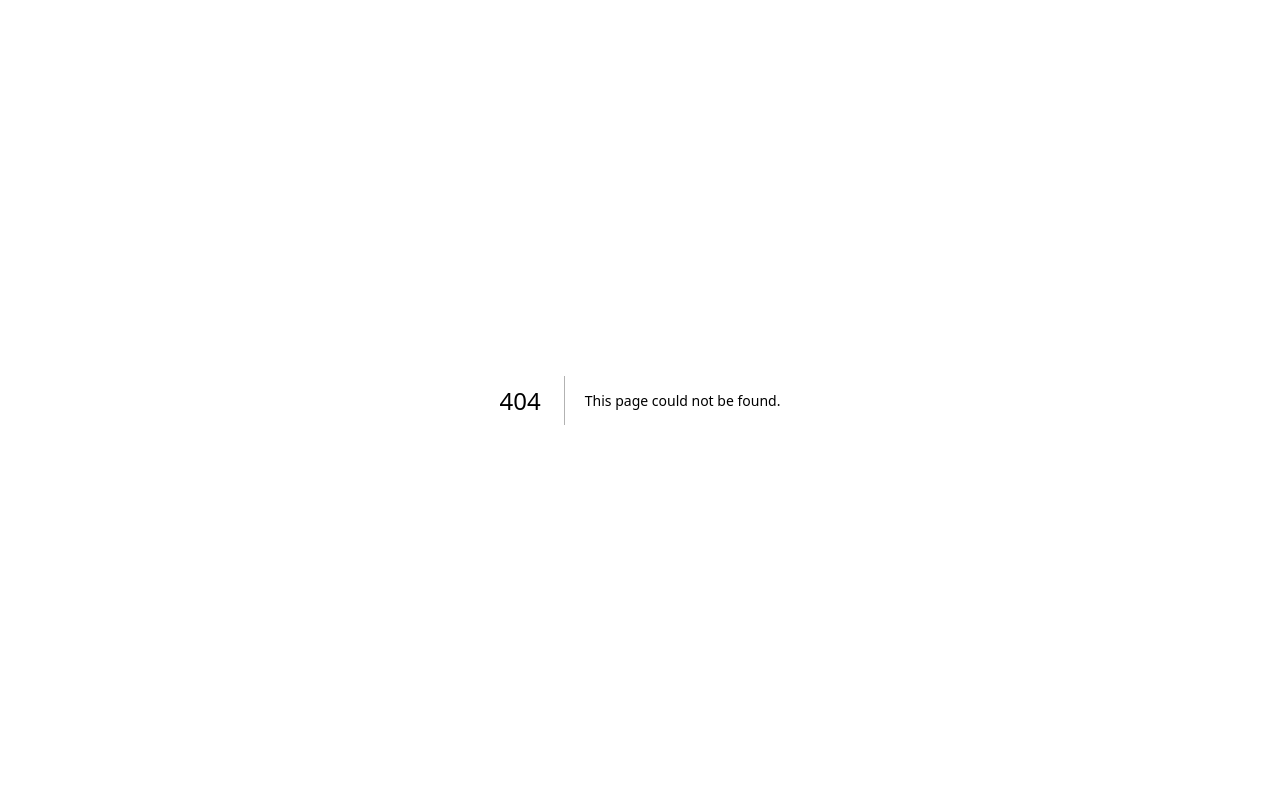
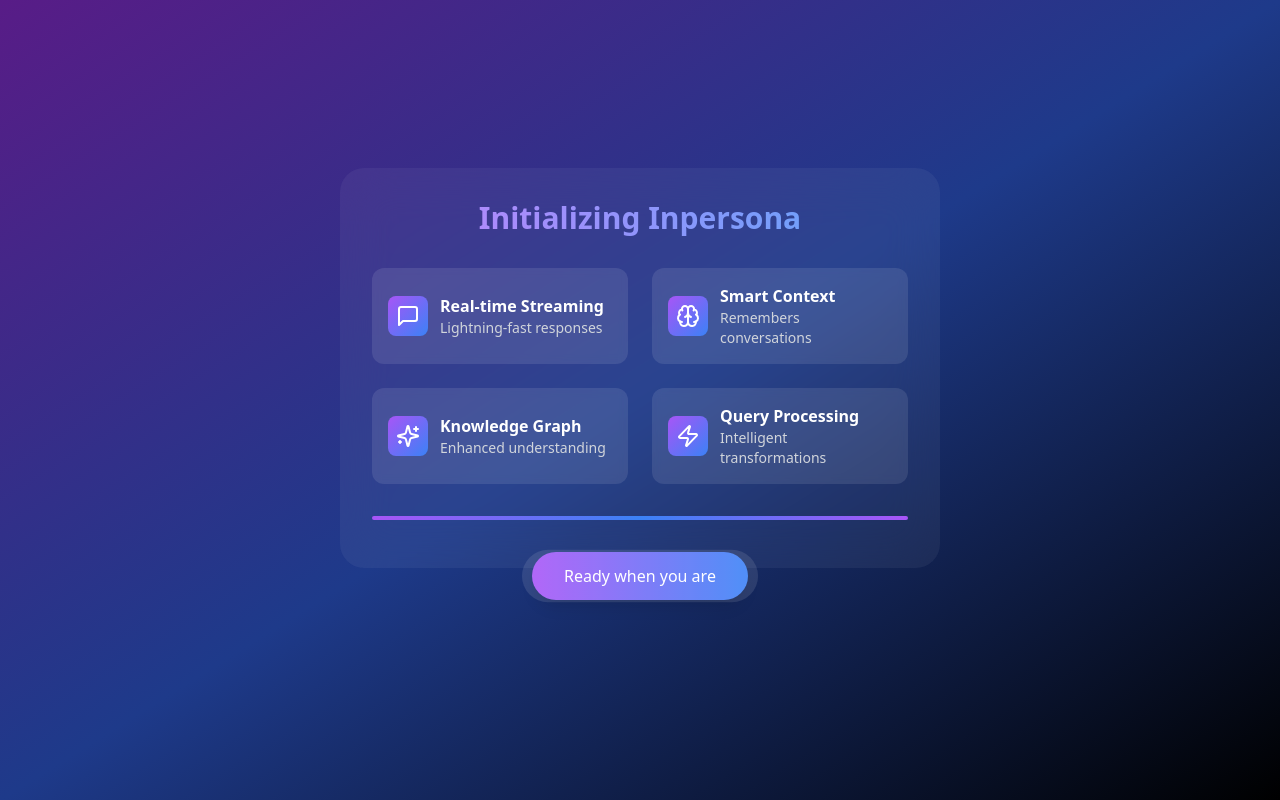
Before and after one commit to yatharthk2/odyssey, a Next.js app in the folder frontend/: page /components/InpersonaLoading in a window 1280 px wide. Before the commit this address had no page. Built offline with nearby package versions, Linux system fonts and the light colour scheme.

Commit message:
Added Inpersona loading animation

```diff
--- a/frontend/pages/components/Header.tsx
+++ b/frontend/pages/components/Header.tsx
@@ -3,17 +3,23 @@ import config from "../index.json";
 import Link from "next/link";
 import ThemeToggle from "../../components/ThemeToggle";
 import { motion } from "framer-motion"; // Add this import
+import { useRouter } from 'next/router';
 
 const Header = () => {
+  const router = useRouter();
   const navigation = config.navigation;
 
   const handleClick = (e: React.MouseEvent<HTMLAnchorElement>, href: string) => {
+    e.preventDefault();
     if (href.startsWith('#')) {
-      e.preventDefault();
       const element = document.querySelector(href);
       if (element) {
         element.scrollIntoView({ behavior: 'smooth' });
       }
+    } else if (href === '/inpersona') {
+      router.push('/loading');
+    } else {
+      router.push(href);
     }
   };
 
--- a/frontend/pages/components/InpersonaChat.tsx
+++ b/frontend/pages/components/InpersonaChat.tsx
@@ -149,8 +149,8 @@ export default function InpersonaChat() {
         <div className="max-w-3xl mx-auto">
           {messages.length === 0 ? (
             <div className="flex flex-col items-center justify-center h-full space-y-6">
-              <div className="w-20 h-20 flex items-center justify-center rounded-full bg-gradient-to-br from-purple-600 to-blue-600 shadow-lg">
-                <span className="text-3xl font-bold text-white">C</span>
+              <div className="w-32 h-32 flex items-center justify-center rounded-full bg-gradient-to-br from-purple-600 to-blue-600 shadow-lg animate-float">
+                <span className="text-5xl font-bold text-white">C</span>
               </div>
               <div className="text-center">
                 <p className="text-2xl font-light text-gray-600 mb-2">How can I help you today?</p>
@@ -268,6 +268,25 @@ export default function InpersonaChat() {
         .scrollbar::-webkit-scrollbar-thumb:hover {
           background-color: #6B7280;
         }
+
+        @keyframes float {
+          0% {
+            transform: translateY(0px);
+            box-shadow: 0 10px 20px rgba(0, 0, 0, 0.2);
+          }
+          50% {
+            transform: translateY(-20px);
+            box-shadow: 0 25px 30px rgba(0, 0, 0, 0.1);
+          }
+          100% {
+            transform: translateY(0px);
+            box-shadow: 0 10px 20px rgba(0, 0, 0, 0.2);
+          }
+        }
+
+        .animate-float {
+          animation: float 3s ease-in-out infinite;
+        }
       `}</style>
     </div>
   );
--- /dev/null
+++ b/frontend/pages/components/InpersonaLoading.tsx
@@ -0,0 +1,151 @@
+import { useEffect, useState } from 'react';
+import { motion } from 'framer-motion';
+import { useRouter } from 'next/router';
+import { MessageSquare, Zap, Brain, Sparkles } from 'lucide-react';
+
+const InpersonaLoading = () => {
+  const router = useRouter();
+  const [showButton, setShowButton] = useState(false);
+
+  useEffect(() => {
+    // Show button after 3 seconds
+    const buttonTimer = setTimeout(() => {
+      setShowButton(true);
+    }, 3000);
+
+    // Remove automatic redirect
+    return () => clearTimeout(buttonTimer);
+  }, []);
+
+  const handleReady = () => {
+    router.push('/inpersona');
+  };
+
+  return (
+    <div className="fixed inset-0 bg-gradient-to-br from-purple-900 via-blue-900 to-black flex items-center justify-center">
+      <div className="relative">
+        {/* Large chat bubble background */}
+        <motion.div
+          initial={{ scale: 0, opacity: 0 }}
+          animate={{ scale: 1, opacity: 1 }}
+          transition={{ duration: 0.5 }}
+          className="absolute inset-0 bg-white/5 backdrop-blur-xl rounded-3xl"
+          style={{ width: '600px', height: '400px' }}
+        />
+
+        {/* Content container */}
+        <motion.div
+          initial={{ opacity: 0 }}
+          animate={{ opacity: 1 }}
+          transition={{ delay: 0.5 }}
+          className="relative p-8 text-white text-center"
+          style={{ width: '600px' }}
+        >
+          <motion.h2
+            initial={{ opacity: 0, y: 20 }}
+            animate={{ opacity: 1, y: 0 }}
+            transition={{ delay: 0.7 }}
+            className="text-3xl font-bold mb-8 bg-gradient-to-r from-purple-400 to-blue-400 bg-clip-text text-transparent"
+          >
+            Initializing Inpersona
+          </motion.h2>
+
+          {/* Features with staggered animation */}
+          <div className="grid grid-cols-2 gap-6">
+            {[
+              {
+                icon: <MessageSquare className="w-6 h-6" />,
+                title: "Real-time Streaming",
+                desc: "Lightning-fast responses",
+                delay: 1
+              },
+              {
+                icon: <Brain className="w-6 h-6" />,
+                title: "Smart Context",
+                desc: "Remembers conversations",
+                delay: 1.3
+              },
+              {
+                icon: <Sparkles className="w-6 h-6" />,
+                title: "Knowledge Graph",
+                desc: "Enhanced understanding",
+                delay: 1.6
+              },
+              {
+                icon: <Zap className="w-6 h-6" />,
+                title: "Query Processing",
+                desc: "Intelligent transformations",
+                delay: 1.9
+              }
+            ].map((feature, index) => (
+              <motion.div
+                key={feature.title}
+                initial={{ opacity: 0, x: -20 }}
+                animate={{ opacity: 1, x: 0 }}
+                transition={{ delay: feature.delay }}
+                className="flex items-center p-4 rounded-xl bg-white/10 backdrop-blur-sm"
+              >
+                <div className="flex items-center gap-3">
+                  <div className="p-2 rounded-lg bg-gradient-to-br from-purple-500 to-blue-500">
+                    {feature.icon}
+                  </div>
+                  <div className="text-left">
+                    <h3 className="font-semibold">{feature.title}</h3>
+                    <p className="text-sm text-gray-300">{feature.desc}</p>
+                  </div>
+                </div>
+              </motion.div>
+            ))}
+          </div>
+
+          {/* Progress bar */}
+          <motion.div
+            className="mt-8 h-1 bg-white/20 rounded-full overflow-hidden"
+            initial={{ opacity: 0 }}
+            animate={{ opacity: 1 }}
+            transition={{ delay: 2.2 }}
+          >
+            <motion.div
+              className="h-full bg-gradient-to-r from-purple-500 via-blue-500 to-purple-500"
+              initial={{ width: "0%" }}
+              animate={{ width: "100%" }}
+              transition={{
+                duration: 1.5,
+                delay: 2.2,
+                ease: "easeInOut"
+              }}
+            />
+          </motion.div>
+
+          {/* Ready Button */}
+          {showButton && (
+            <motion.button
+              onClick={handleReady}
+              initial={{ opacity: 0, scale: 0.9 }}
+              animate={{ opacity: 1, scale: 1 }}
+              whileHover={{ scale: 1.05 }}
+              className="mt-8 px-8 py-3 rounded-full bg-gradient-to-r from-purple-500 to-blue-500 text-white font-medium shadow-lg relative group"
+            >
+              {/* Pulse effect */}
+              <motion.div
+                className="absolute inset-0 rounded-full bg-white opacity-20"
+                animate={{
+                  scale: [1, 1.2, 1],
+                  opacity: [0.2, 0, 0.2],
+                }}
+                transition={{
+                  duration: 2,
+                  repeat: Infinity,
+                  ease: "easeInOut",
+                }}
+              />
+              Ready when you are
+            </motion.button>
+          )}
+        </motion.div>
+      </div>
+    </div>
+  );
+};
+
+export default InpersonaLoading;
--- a/frontend/pages/index.json
+++ b/frontend/pages/index.json
@@ -24,8 +24,8 @@
   "about": {
     "title": "About me",
     "image": "/Newyork_Dumbo_300x300.jpg",
-    "primary": "This is where you can describe about yourself. The more you describe about yourself, the more chances you have!",
-    "secondary": "Extra Information about you! like hobbies and your goals."
+    "primary": "Software Engineer with expertise in LLM fine-tuning, cloud computing, web development and Multithreaded Backend Services. Passionate about building efficient, scalable AI solutions.",
+    "secondary": "I love playing guitar and trekking in the high Himalayas!😊"
   },
   "projects": {
     "title": "Projects",
--- /dev/null
+++ b/frontend/pages/loading.tsx
@@ -0,0 +1,5 @@
+import InpersonaLoading from './components/InpersonaLoading';
+
+export default function LoadingPage() {
+  return <InpersonaLoading />;
+}
```
Also changed, not shown: 1 other file (tests, documents, lock files or other folders).
